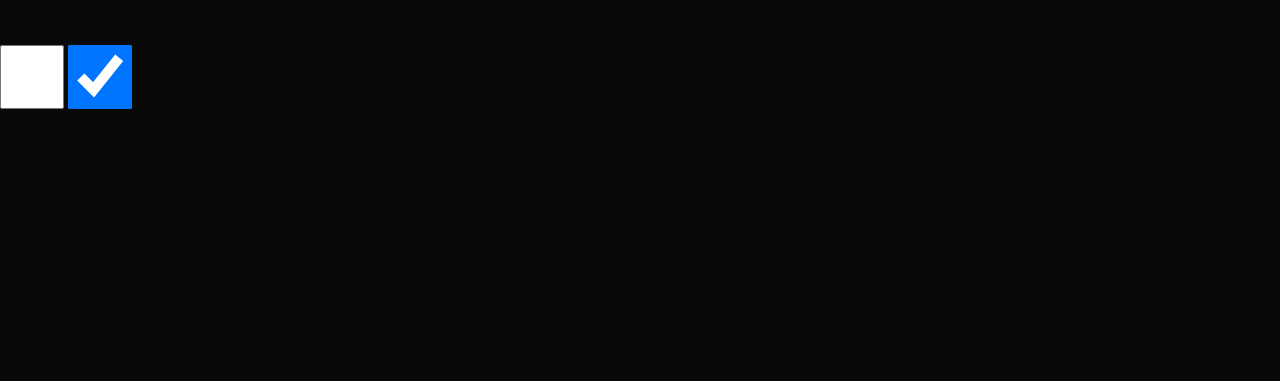
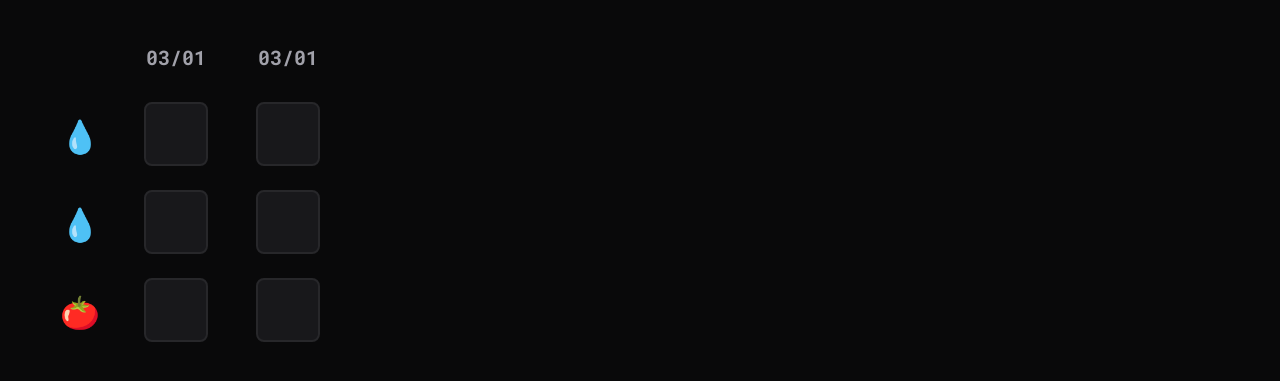
Before and after one commit to IsabelNtanda/habit_nlw, a plain HTML site: page index.html in a window 1280 px wide. Shown: the part 135-516 px from the top of the page. Drawn offline with Linux system fonts and the light colour scheme.

Commit message:
feita a segunda aula de nlw_habit

```diff
--- a/assets/css/style.css
+++ b/assets/css/style.css
@@ -4,14 +4,13 @@
   box-sizing: border-box;
 }
 :root {
-font-size: 62.5%;
+  font-size: 62.5%;
 }
 body {
   background-color: #09090a;
   color: white;
   height: 100vh;
   font-size: 1.6rem;
-
 }
 header {
   display: flex;
@@ -34,7 +33,52 @@ button {
   font-size: 1.6rem;
 }
 
-input{
+input {
+  appearance: none;
+  -webkit-appearance: none;
+  width: 6.4rem;
+  height: 6.4rem;
+  border: 2px solid #27272A;
+  border-radius: 8px;
+  background-color: #18181b;
+}
+form{
+display: flex;
+padding: 0 4.8rem;
+}
+.habits{
+display: flex;
+flex-direction: column;
+gap: 2.4rem;
+margin-top: 6rem;
+}
+.habit{
 width: 6.4rem;
 height: 6.4rem;
+font-size: 3.2rem;
+display: flex;
+align-items: center;
+justify-content: center;
 }
+.days{
+display: flex;
+margin-left: 3.2rem;
+gap: 4.8rem;
+}
+.day{
+display: flex;
+flex-direction: column;
+gap: 2.4rem;
+}
+.day div{
+margin-bottom:.8rem;
+font-size: 2rem;
+line-height: 125%;
+color: #A1A1AA;
+text-align: center;
+font-family: 'Roboto Mono';
+}
+input:checked{
+  background: #8B5CF6;
+border: 2px solid #A78BFA;
+}
--- a/index.html
+++ b/index.html
@@ -4,9 +4,10 @@
     <link rel="preconnect" href="https://fonts.googleapis.com" />
     <link rel="preconnect" href="https://fonts.gstatic.com" crossorigin />
     <link
-      href="https://fonts.googleapis.com/css2?family=Inter:wght@600&display=swap"
+      href="https://fonts.googleapis.com/css2?family=Inter:wght@600&family=Roboto+Mono:wght@700&display=swap"
       rel="stylesheet"
     />
+
     <meta charset="UTF-8" />
     <meta http-equiv="X-UA-Compatible" content="IE=edge" />
     <meta name="viewport" content="width=device-width, initial-scale=1.0" />
@@ -21,7 +22,27 @@
         Registrar o meu dia
       </button>
     </header>
-    <input type="checkbox" name="" id="">
-    <input type="checkbox" checked >
+    <form action="">
+      <div class="habits">
+        <div class="habit">💧</div>
+        <div class="habit">💧</div>
+        <div class="habit">🍅</div>
+      </div>
+      <div class="days">
+        <div class="day">
+          <div>03/01</div>
+          <input type="checkbox" name="run" />
+          <input type="checkbox" name="water" />
+          <input type="checkbox" name="fruit" />
+        </div>
+
+        <div class="day">
+          <div>03/01</div>
+          <input type="checkbox" name="run" />
+          <input type="checkbox" name="water" />
+          <input type="checkbox" name="fruit" />
+        </div>
+      </div>
+    </form>
   </body>
 </html>
```
